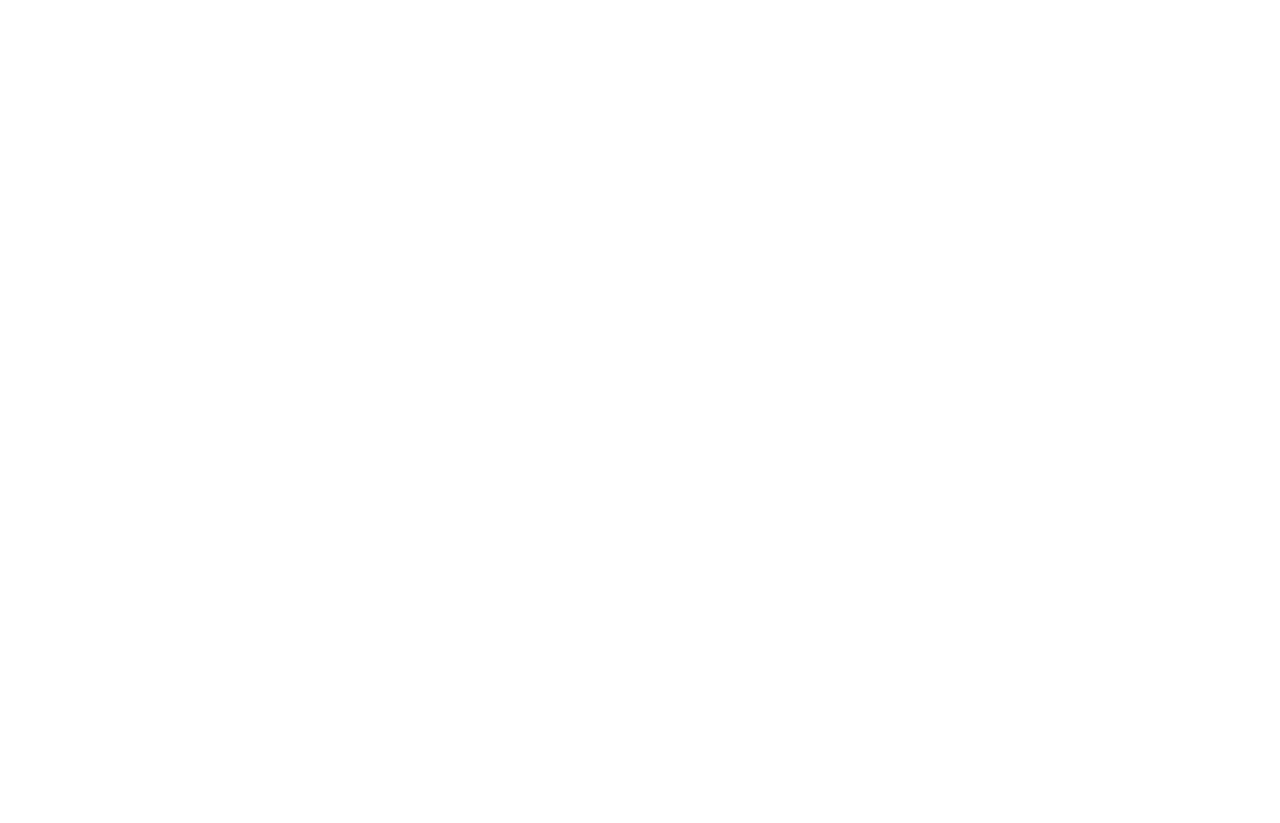
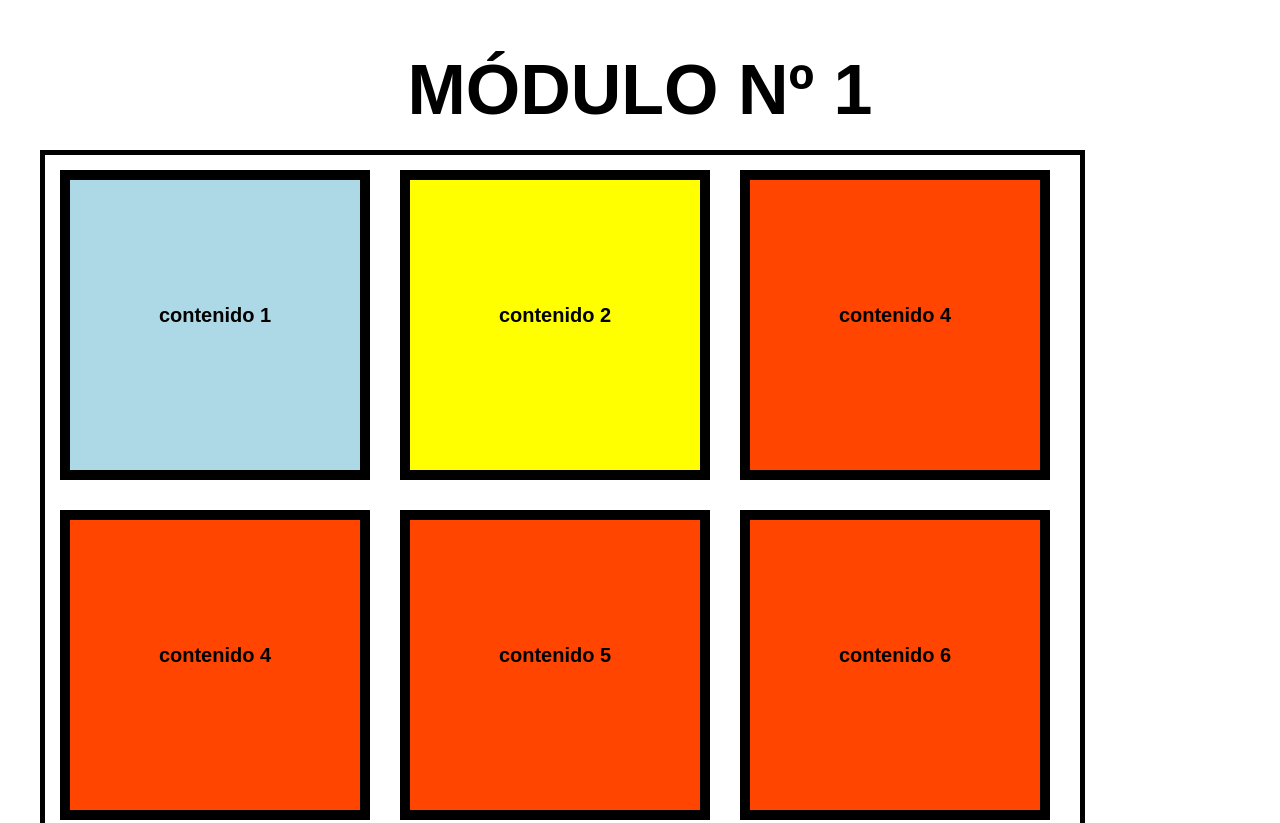
Before and after one commit to MIKILO10/MASTER_CSS, a plain HTML site: page index.html in a window 1280 px wide. Shown: the top 823 px of the page. Before the commit the page ends 800 px from the top, so only its background shows below. Drawn offline with Linux system fonts and the light colour scheme.

Commit message:
Ejercicio 1
Uso de Floats - Clearfix

```diff
--- a/index.html
+++ b/index.html
@@ -4,10 +4,53 @@
     <meta charset="UTF-8" />
     <meta http-equiv="X-UA-Compatible" content="IE=edge" />
     <meta name="viewport" content="width=device-width, initial-scale=1.0" />
-    <title>MASTER EN CSS - MODULO Nº</title>
+    <title>MASTER EN CSS - MÓDULO Nº 1</title>
     <link rel="stylesheet" href="style.css" />
   </head>
   <body>
+    <h1>MÓDULO Nº 1</h1>
+    <section id="cajas">
+      <div id="caja1" class="caja">
+        <p>contenido 1</p>
+      </div>
+
+      <div id="caja2" class="caja">
+        <p>contenido 2</p>
+      </div>
+
+      <div id="caja3" class="caja">
+        <p>contenido 4</p>
+      </div>
+
+      <div id="caja4" class="caja">
+        <p>contenido 4</p>
+      </div>
+
+      <div id="caja5" class="caja">
+        <p>contenido 5</p>
+      </div>
+
+      <div id="caja6" class="caja">
+        <p>contenido 6</p>
+      </div>
+
+      <div id="caja7" class="caja">
+        <p>contenido 7</p>
+      </div>
+
+      <div id="caja8" class="caja">
+        <p>contenido 8</p>
+      </div>
+
+      <div id="caja9" class="caja">
+        <p>contenido 9</p>
+      </div>
+      <!--limpiar flotados-->
+      <div class="clearfix"></div>
+    </section>
+
+    <h2>caja 3</h2>
+    <p>texto prueba</p>
   </body>
   <script src="app.js"></script>
 </html>
--- a/style.css
+++ b/style.css
@@ -0,0 +1,69 @@
+* {
+  margin: 0px;
+  padding: 0px;
+}
+
+body {
+  padding: 40px;
+}
+
+#caja1 {
+  width: 250px;
+  height: 250px;
+  background: lightblue;
+  border: 10px solid rgb(0, 0, 0);
+  margin: 15px;
+  padding: 20px;
+}
+
+#caja2 {
+  width: 250px;
+  height: 250px;
+  background: yellow;
+  border: 10px solid rgb(0, 0, 0);
+  margin: 15px;
+  padding: 20px;
+}
+
+p {
+  font-weight: bold;
+  font-size: 20px;
+  font-family: Arial, Helvetica, sans-serif;
+  text-align: center;
+}
+
+.caja {
+  width: 250px;
+  height: 250px;
+  background: orangered;
+  border: 10px solid rgb(0, 0, 0);
+  margin: 15px;
+  padding: 20px;
+  display: block;
+  float: left;
+  font-weight: bold;
+  font-size: 15px;
+  font-family: Arial, Helvetica, sans-serif;
+  line-height: 230px;
+  text-align: center;
+}
+
+.clearfix {
+  float: none;
+  clear: both;
+}
+
+#cajas {
+  max-width: 1035px;
+  border: 5px solid black;
+}
+
+h1,
+h2 {
+  font-weight: bold;
+  font-size: 70px;
+  font-family: Arial, Helvetica, sans-serif;
+  text-align: center;
+  margin-top: 10px;
+  margin-bottom: 20px;
+}
```
